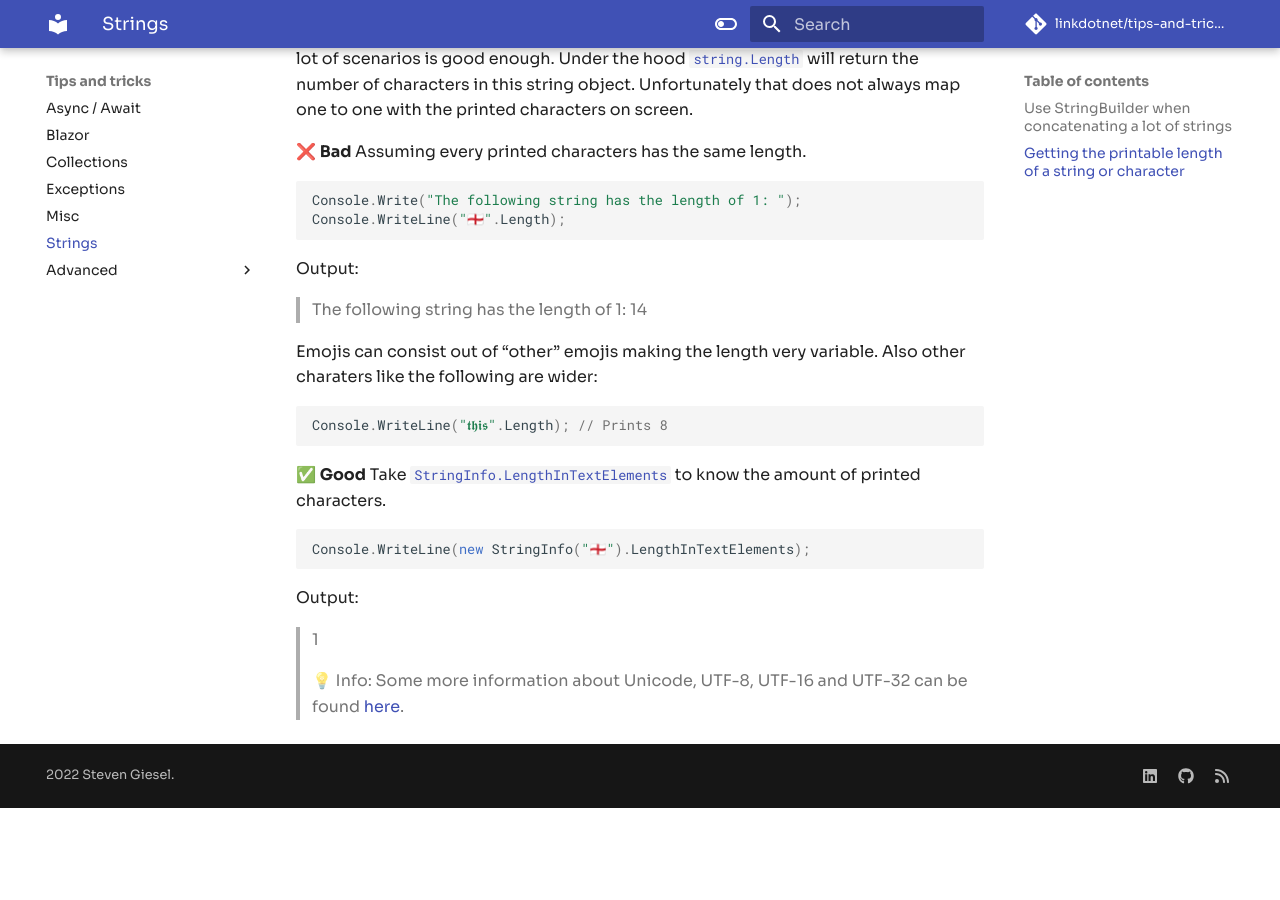
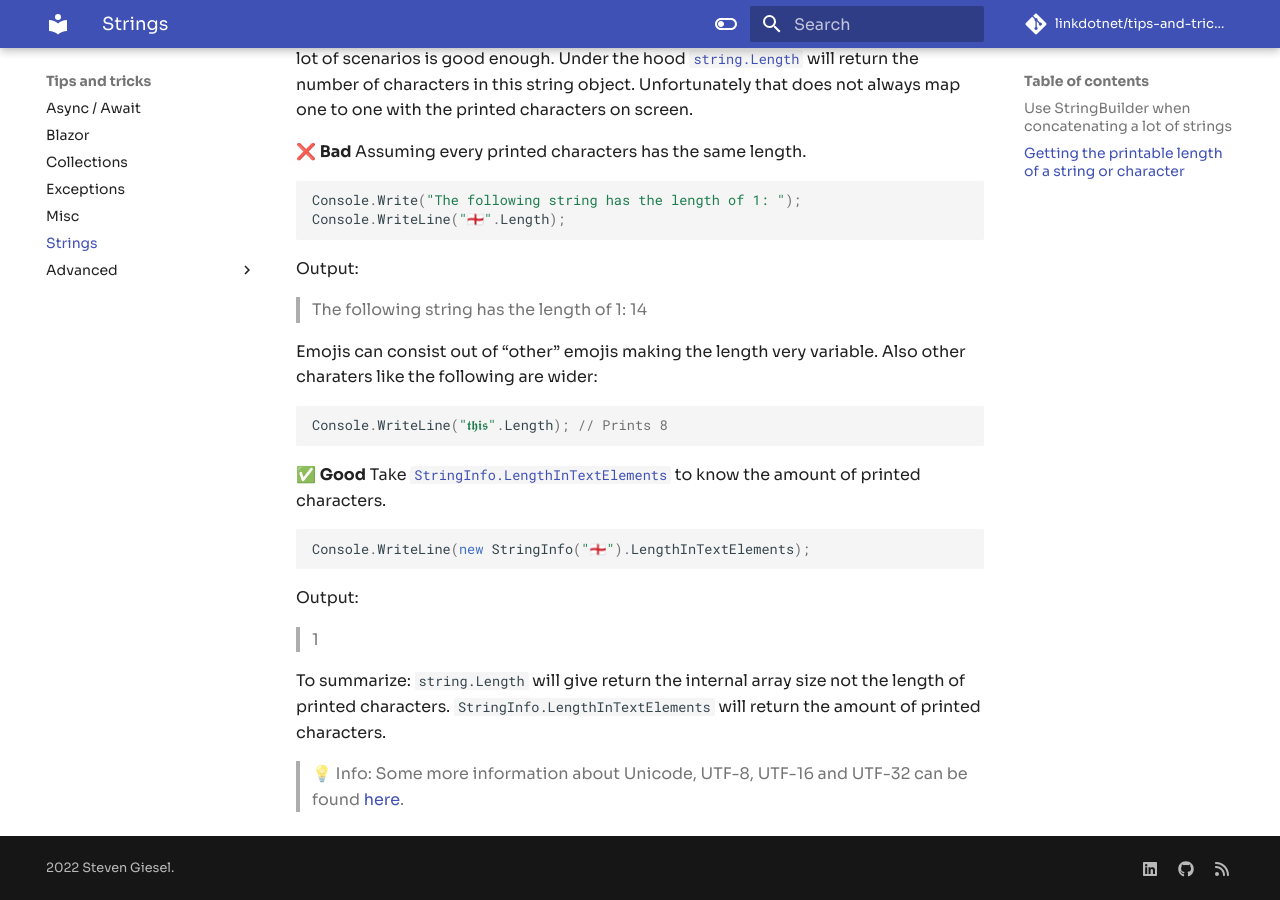
Before and after one commit to linkdotnet/tips-and-tricks, an MkDocs documentation site: the page built from docs/strings.md, in a window 1280 px wide and 900 px high, scrolled down 1127 px. Built offline with MkDocs 1.6.1 and Material for MkDocs 9.7.7, drawn with Linux system fonts in a browser that asks for light colours; comment, search, counter and statistics services are not loaded; before the commit the page ends 1935 px from its top, so only the background shows below that.

Commit message:
Added summarize

```diff
--- a/docs/strings.md
+++ b/docs/strings.md
@@ -61,4 +61,6 @@
 Output:
 > 1
 
+To summarize: `string.Length` will give return the internal array size not the length of printed characters. `StringInfo.LengthInTextElements` will return the amount of printed characters.
+
 > 💡 Info: Some more information about Unicode, UTF-8, UTF-16 and UTF-32 can be found [here](https://medium.com/bobble-engineering/emojis-from-a-programmers-eye-ca65dc2acef0).
```
